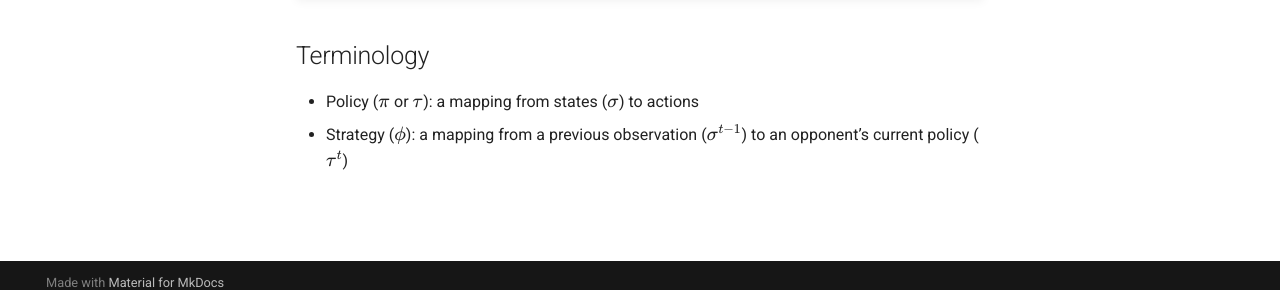
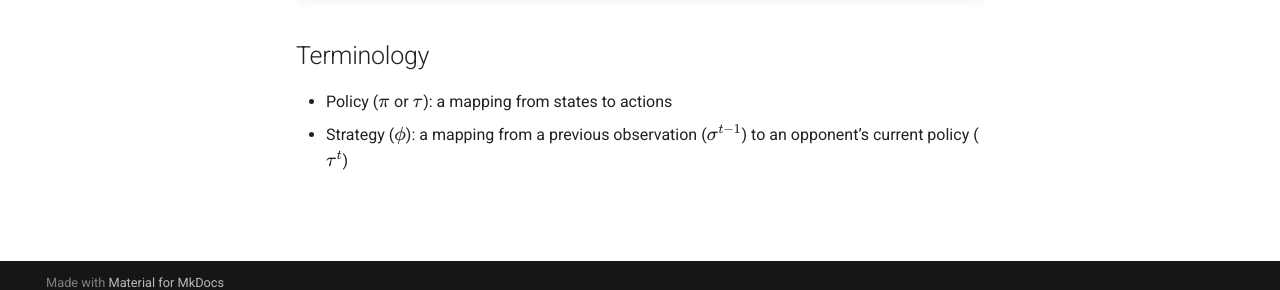
Before and after one commit to jerry871002/bsi-pt, an MkDocs documentation site: the page built from docs/explain.md, in a window 1280 px wide. Shown: the part 595-885 px from the top of the page. Built offline with MkDocs 1.6.1 and Material for MkDocs 9.7.7, drawn with Linux system fonts in a browser that asks for light colours; comment, search, counter and statistics services are not loaded.

Commit message:
doc: fix misuse of symbol
state is not denoted as sigma

```diff
--- a/docs/explain.md
+++ b/docs/explain.md
@@ -13,5 +13,5 @@ There are some symbols and terminologies used in the paper and this project, we
 
 ## Terminology
 
-- Policy ($\pi$ or $\tau$): a mapping from states ($\sigma$) to actions
+- Policy ($\pi$ or $\tau$): a mapping from states to actions
 - Strategy ($\phi$): a mapping from a previous observation ($\sigma^{t-1}$) to an opponent’s current policy ($\tau^t$)
```
